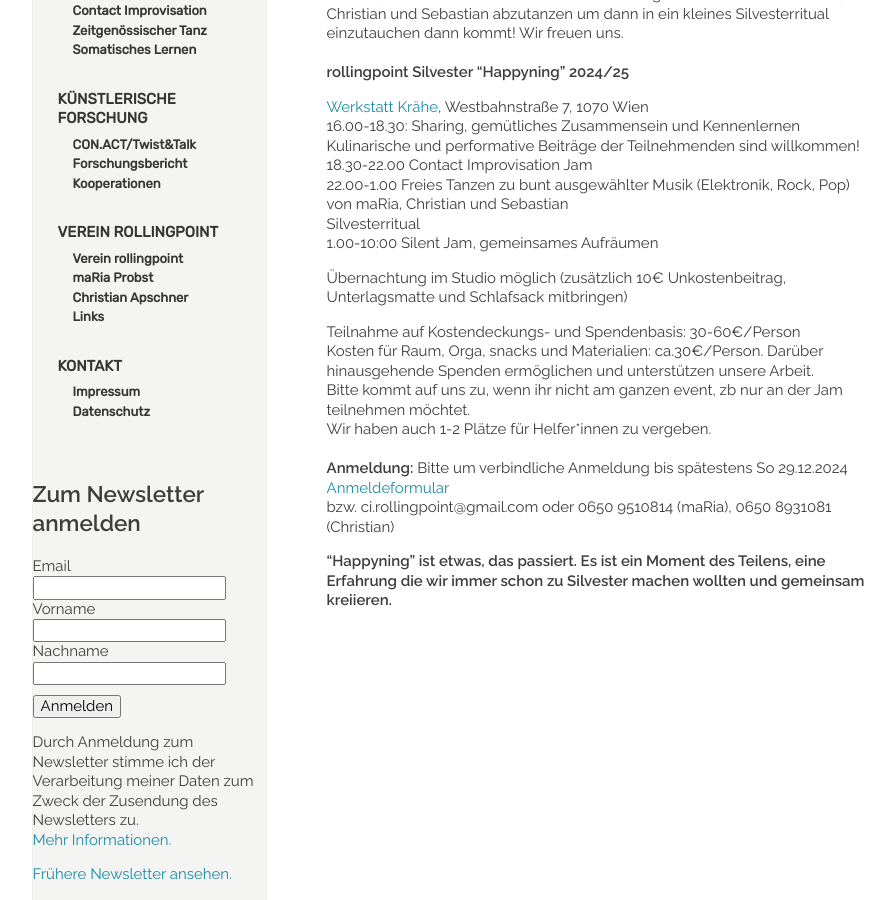
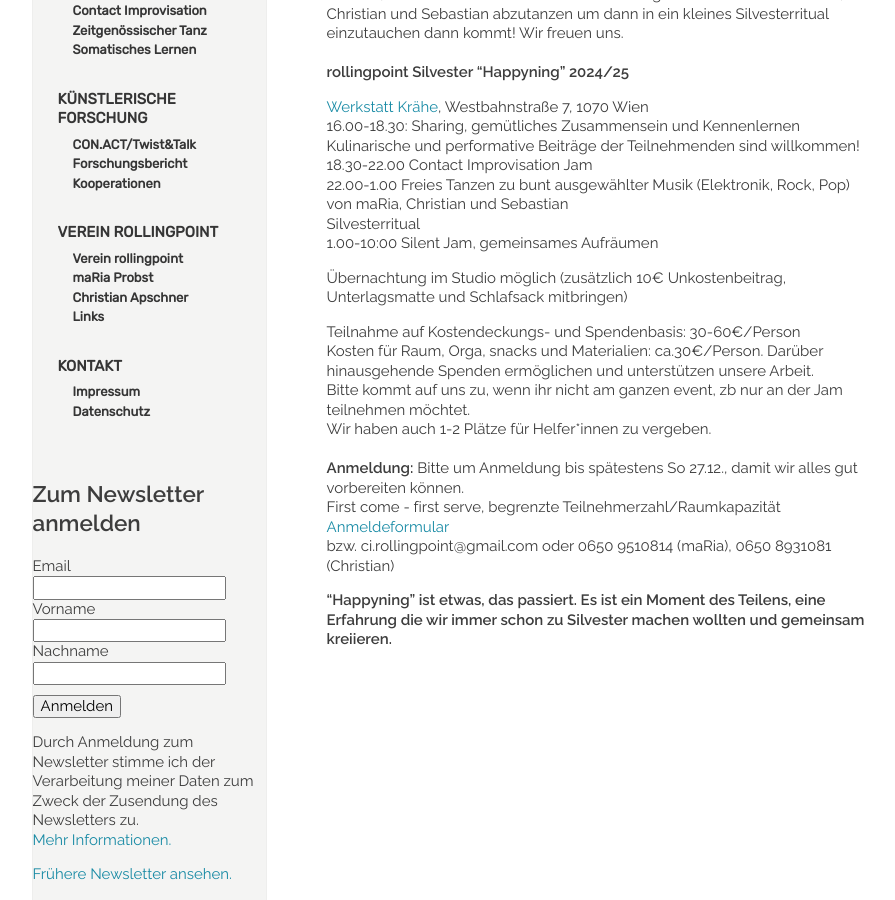
Before and after one commit to manulari/rollingpointat, a Jekyll site: the page built from _pages_de/silvester.md, in a window 1280 px wide and 900 px high, scrolled down 650 px. Shown: the whole window, without its empty margins (152-1047 px from the left). Built offline with Jekyll 4.4.1, drawn with Linux system fonts in a browser that asks for light colours; comment, search, counter and statistics services are not loaded.

Commit message:
Update page (de) “silvester”

```diff
--- a/_pages_de/silvester.md
+++ b/_pages_de/silvester.md
@@ -29,7 +29,8 @@ Kosten für Raum, Orga, snacks und Materialien: ca.30€/Person. Darüber hinaus
 Bitte kommt auf uns zu, wenn ihr nicht am ganzen event, zb nur an der Jam teilnehmen möchtet.\
 Wir haben auch 1-2 Plätze für Helfer*innen zu vergeben.\
 \
-**Anmeldung:** Bitte um verbindliche Anmeldung bis spätestens So 29.12.2024\
+**Anmeldung:** Bitte um Anmeldung bis spätestens So 27.12., damit wir alles gut vorbereiten können.\
+First come - first serve, begrenzte Teilnehmerzahl/Raumkapazität\
 [Anmeldeformular](https://forms.gle/D5bwoQwoeueLpRCw7)\
 bzw. ci.rollingpoint@gmail.com oder 0650 9510814 (maRia), 0650 8931081 (Christian)
 
```
